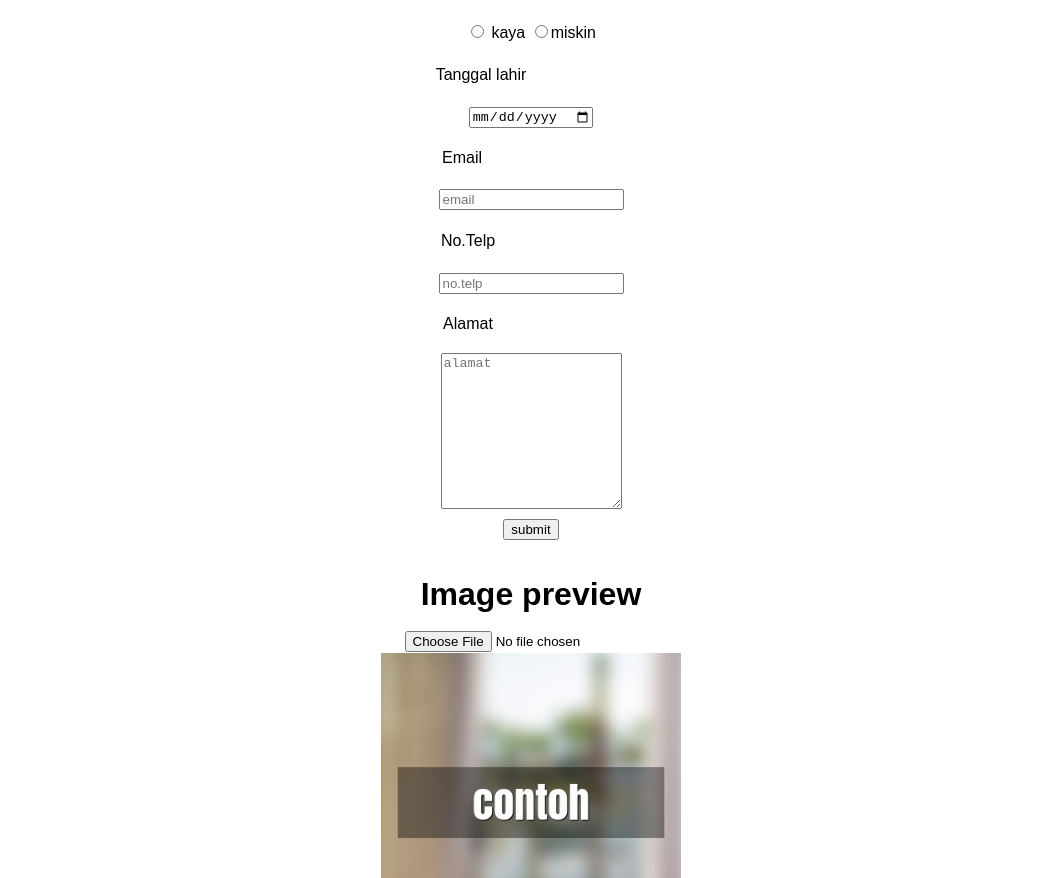
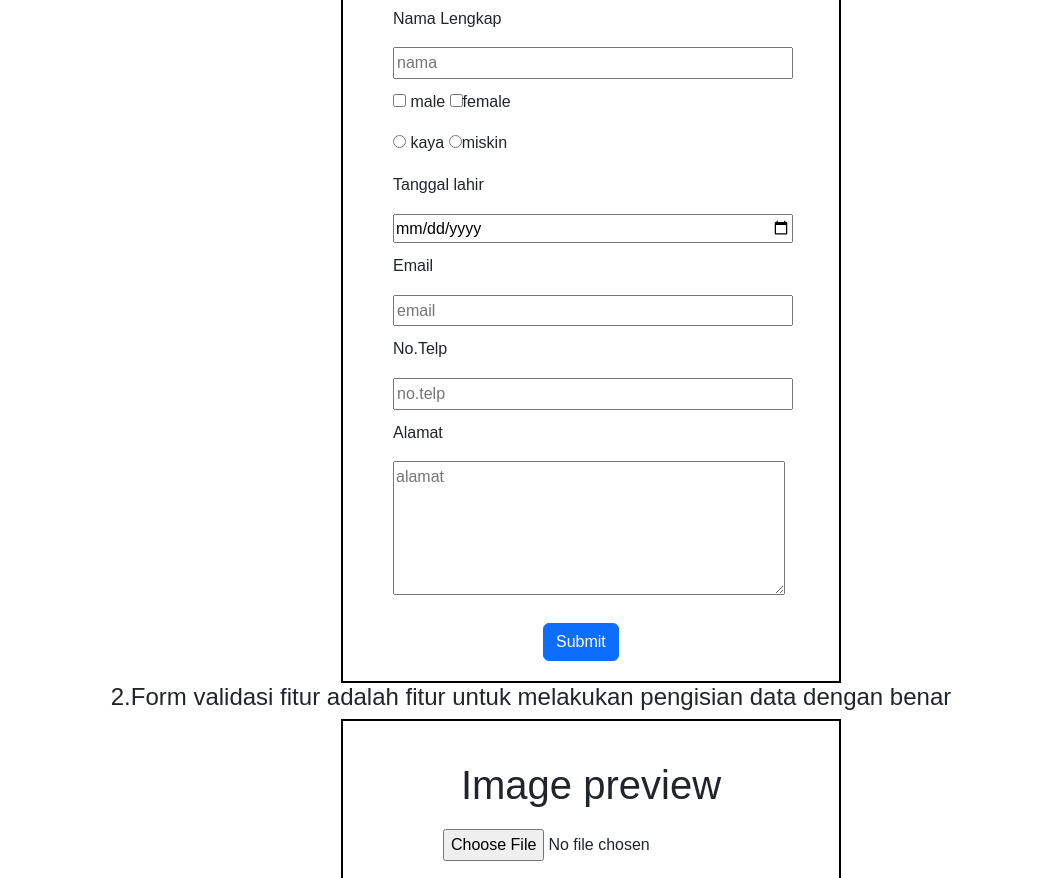
Before and after one commit to gilangwokeh/plugin-jquery, a website: page index.html in a window 1280 px wide. Shown: the part 705-1583 px from the top of the page, without its empty margins (109-1171 px from the left). Drawn offline with nearby package versions, Linux system fonts and the light colour scheme.

Commit message:
penambahan kode

```diff
--- a/index.html
+++ b/index.html
@@ -3,6 +3,7 @@
 <head>
   <meta charset="UTF-8"name="viewport" content="width=device-width, initial-scale=1.0" meta http-equiv="X-UA-Compatible" content="IE=edge">
   <title>PLUGIN</title>
+  <link rel="stylesheet" href="https://cdn.jsdelivr.net/npm/bootstrap@5.2.0-beta1/dist/css/bootstrap.min.css  ">
   <link rel="stylesheet" href="./style/style.css">
 </head>
 <body>
@@ -51,6 +52,7 @@
           <img src="image/forward.svg" alt="Next" id="next">
         </span>
       </div>
+        <h4 class="paragraph-carousel">1.Cara pakai fitur Carousel adalah klik tombol panah ke kanan (->) untuk melakukan melihat gambar lain arah ke kanan,untuk klik tombol panah ke kiri (<-) untuk melakukan melihat gambar lain arah ke kiri.</h4>
       <form id="basic-form" method="post">
         <h1>Form Validasi</h1>
         <p class="input-name">Nama Lengkap</p>
@@ -74,16 +76,18 @@
         <p class="input-length">No.Telp</p>
         <input id="telp" name="telp" type="number" placeholder="no.telp" required minlength="5" maxlength="13">
         <p class="input-length">Alamat</p>
-        <textarea name="address" id="address" cols="20" rows="10" placeholder="alamat" required></textarea>
+        <textarea name="address" id="address" cols="40" rows="5" placeholder="alamat" required></textarea>
         <br>
-        <button type="submit">submit</button>
-    </form>
+        <input id="submit" class="btn btn-primary" type="submit" value="Submit">
+      </form>
+    <h4>2.Form validasi fitur adalah fitur untuk melakukan pengisian data dengan benar</h4>
     <form action="">
       <h1 class="paragraph-priview">Image preview</h1>
       <input id="photo" image="" type="file" required="true">
       <br>
       <img id="show" src="./image/contoh.jpg" alt="">
     </form>
+    <h4>3.Cara pakai fitur image preview kegunaan untuk melakukan upload image atau upload gambar ke dalam website .</h4>
     <script src="https://ajax.googleapis.com/ajax/libs/jquery/3.6.0/jquery.min.js"></script>
     <script src="https://cdn.jsdelivr.net/npm/jquery-validation@1.19.5/dist/jquery.validate.js"></script>
   <script src="./jquery/index.js"></script>
--- a/package.json
+++ b/package.json
@@ -19,5 +19,6 @@
     "url": "https://github.com/gilangwokeh/plugin-jquery/issues"
   },
   "homepage": "https://github.com/gilangwokeh/plugin-jquery#readme",
+  "devDependencies": {},
   "description": ""
 }
--- a/style/style.scss
+++ b/style/style.scss
@@ -1,12 +1,13 @@
 body {
-  margin: 0;
+  margin: 0 auto;
   padding: 0;
   overflow-x: hidden;
   font-family: sans-serif;
   line-height:1.6em;
   header {
     background-color: rgba(17, 14, 14, 0.829);
-    padding: 5px;
+    padding-top: 12px;
+    padding-bottom: 1px;
     nav {
       ul {
         display: flex;
@@ -33,12 +34,27 @@ body {
   }
   .error {
     color: red;
+    margin-left: 50px;
   }
   h1{
     text-align:center;
     margin-bottom:20px;
   }
-
+  h4{
+    text-align: justify;
+  }
+  .paragraph-carousel{
+    width: 1000px;
+    height: 100px;
+    text-align: justify;
+    position: relative;
+    left: 140px;
+    font-family: sans-serif;
+  }
+  h4{
+    text-align: center;
+    font-family: sans-serif;
+  }
   #container{
     width:980px;
     margin:40px auto;
@@ -100,26 +116,69 @@ body {
     }
   }
   form{
-    text-align: center;
+    border: 2px solid black;
+    position: relative;
+    left: 450px;
+    width: 500px;
+    height: auto;
+    #name {
+      width: 400px;
+      margin-left: 50px;
+    }
+    #date {
+      width: 400px;
+      margin-left: 50px;
+    }
+    #email {
+      width: 400px;
+      margin-left: 50px;
+    }
+    #telp {
+      width: 400px;
+      margin-left: 50px;
+    }
+    .gender {
+      margin-top: 10px;
+      margin-left: 50px;
+    }
+    .life {
+      margin-left: 50px;
+    }
     .input-length{
+      margin-top: 10px;
+      margin-left: 50px;
+    }
+    #submit {
       position: relative;
-      left: -63px;
+      left: 200px;
+      margin-top: 20px;
+      margin-bottom: 20px;
     }
     .input-email {
-      position: relative;
-      left: -69px;
+      margin-left: 50px;
+      margin-top: 10px;
     }
     .input-name{
-      position: relative;
-      left: -40px;
+        margin-left: 50px;
     }
     .input-lahir{
-      position: relative;
-      left: -50px;
+      margin-left: 50px;
+    }
+    #photo {
+      margin-left: 100px;
+    }
+    #show {
+      margin-left: 100px;
+      margin-top: 20px;
+      margin-bottom: 20px;
     }
     .paragraph-priview{
       text-align: center;
       margin-top: 40px;
     }
+    #address {
+      margin-left: 50px;
+
+    }
   }
 }
```
Also changed, not shown: style/style.css, 1 other file.
